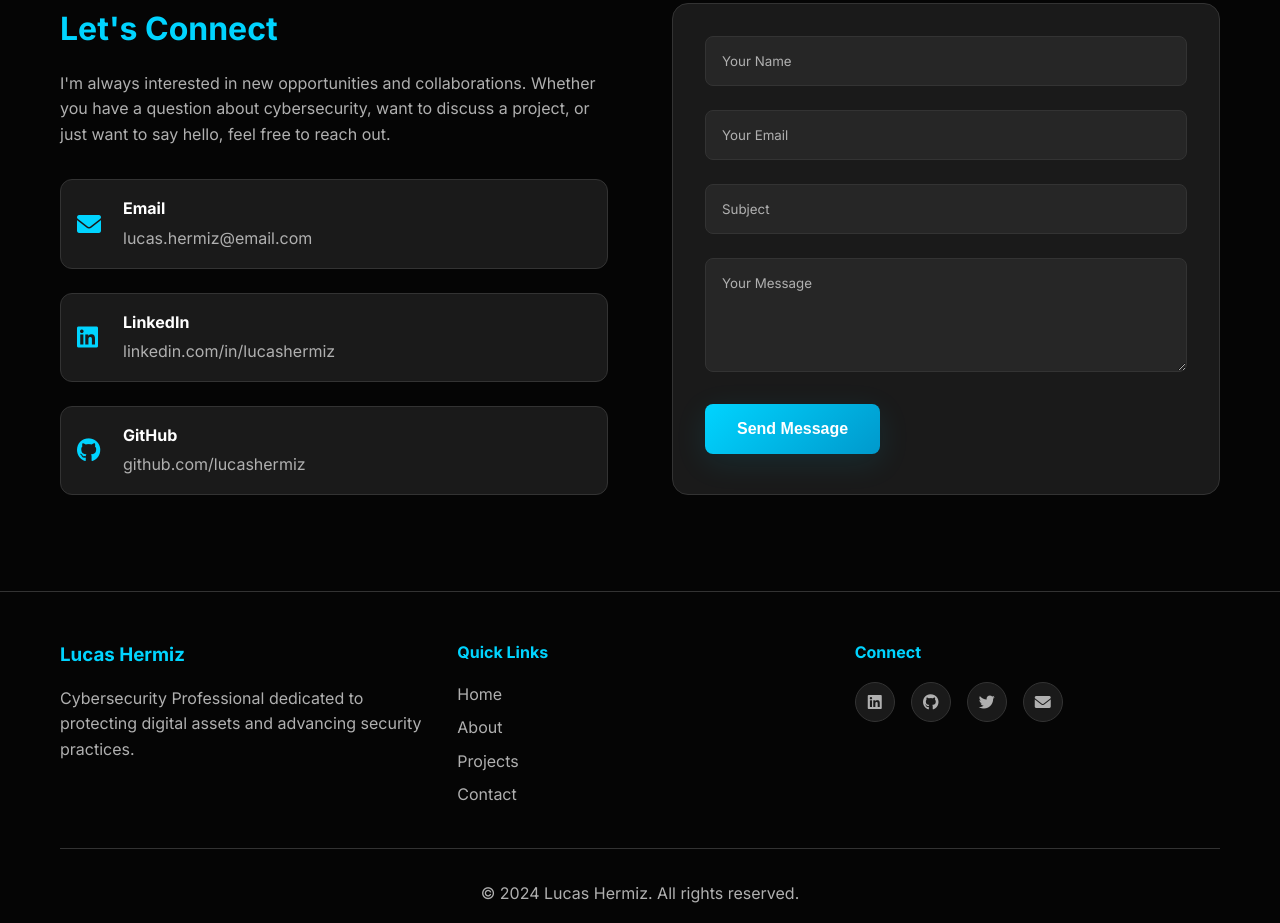
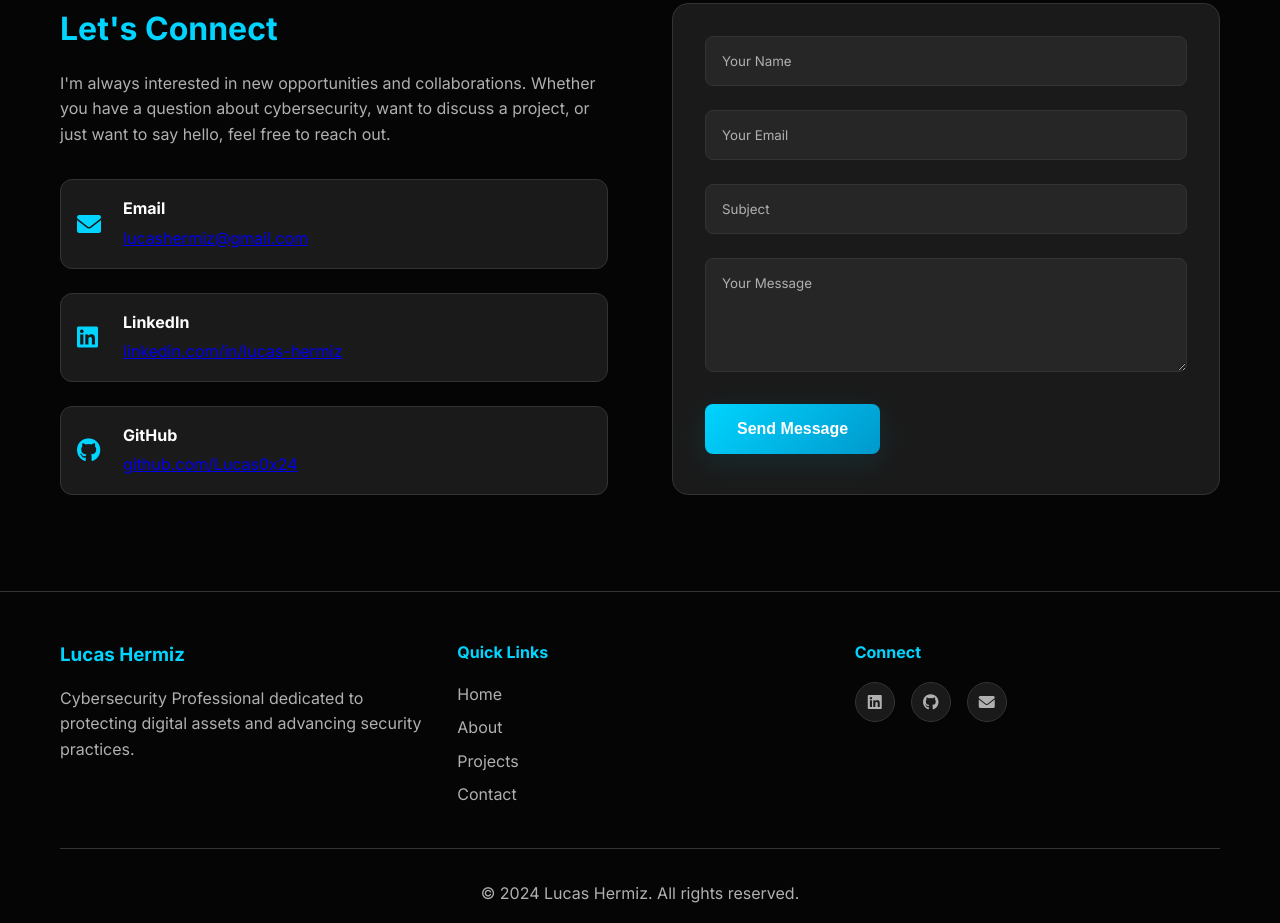
Before and after one commit to Lucas0x24/cyberportfolio, a plain HTML site: page index.html in a window 1280 px wide. Shown: the part 6777-7700 px from the top of the page. Drawn offline with Linux system fonts and the light colour scheme.

Commit message:
Update portfolio with updated contact details, email link, and script modifications

```diff
--- a/index.html
+++ b/index.html
@@ -47,7 +47,7 @@
                 </p>
                 <div class="hero-buttons">
                     <a href="#projects" class="btn btn-primary">View Projects</a>
-                    <a href="#contact" class="btn btn-secondary">Get In Touch</a>
+                    <a href="mailto:lucashermiz@gmail.com" class="btn btn-secondary">Get In Touch</a>
                 </div>
             </div>
             <div class="hero-visual">
@@ -436,21 +436,21 @@
                                 <i class="fas fa-envelope"></i>
                                 <div>
                                     <h4>Email</h4>
-                                <p>lucas.hermiz@email.com</p>
+                                    <p><a href="mailto:lucashermiz@gmail.com">lucashermiz@gmail.com</a></p>
                                 </div>
                             </div>
                             <div class="contact-method">
                                 <i class="fab fa-linkedin"></i>
                                 <div>
                                     <h4>LinkedIn</h4>
-                                <p>linkedin.com/in/lucashermiz</p>
+                                    <p><a href="https://www.linkedin.com/in/lucas-hermiz/" target="_blank">linkedin.com/in/lucas-hermiz</a></p>
                                 </div>
                             </div>
                             <div class="contact-method">
                                 <i class="fab fa-github"></i>
                                 <div>
                                     <h4>GitHub</h4>
-                                <p>github.com/lucashermiz</p>
+                                    <p><a href="https://github.com/Lucas0x24" target="_blank">github.com/Lucas0x24</a></p>
                                 </div>
                             </div>
                     </div>
@@ -496,10 +496,9 @@
                 <div class="footer-section">
                     <h4>Connect</h4>
                                             <div class="social-links">
-                        <a href="#"><i class="fab fa-linkedin"></i></a>
-                        <a href="#"><i class="fab fa-github"></i></a>
-                        <a href="#"><i class="fab fa-twitter"></i></a>
-                        <a href="#"><i class="fas fa-envelope"></i></a>
+                            <a href="https://www.linkedin.com/in/lucas-hermiz/" target="_blank"><i class="fab fa-linkedin"></i></a>
+                            <a href="https://github.com/Lucas0x24" target="_blank"><i class="fab fa-github"></i></a>
+                            <a href="mailto:lucashermiz@gmail.com"><i class="fas fa-envelope"></i></a>
                         </div>
                 </div>
             </div>
--- a/script.js
+++ b/script.js
@@ -120,7 +120,6 @@ if (contactForm) {
             e.preventDefault();
 
             // Get form data
-        const formData = new FormData(this);
             const name = this.querySelector('input[type="text"]').value;
             const email = this.querySelector('input[type="email"]').value;
             const subject = this.querySelector('input[placeholder="Subject"]').value;
@@ -132,8 +131,19 @@ if (contactForm) {
                 return;
             }
 
-        // Simulate form submission (replace with actual form handling)
-        showNotification('Message sent successfully! I\'ll get back to you soon.', 'success');
+            // Create email body with form data
+            const emailBody = `Name: ${name}\nEmail: ${email}\nSubject: ${subject}\n\nMessage:\n${message}`;
+
+            // Open default email client with pre-filled content
+            const mailtoLink = `mailto:lucashermiz@gmail.com?subject=${encodeURIComponent(subject)}&body=${encodeURIComponent(emailBody)}`;
+
+            // Show success message
+            showNotification('Opening email client... Please send the email manually.', 'success');
+
+            // Open email client
+            window.open(mailtoLink, '_blank');
+
+            // Reset form
             this.reset();
         });
     }
```
Lines whose indentation alone changed are shown as unchanged.
